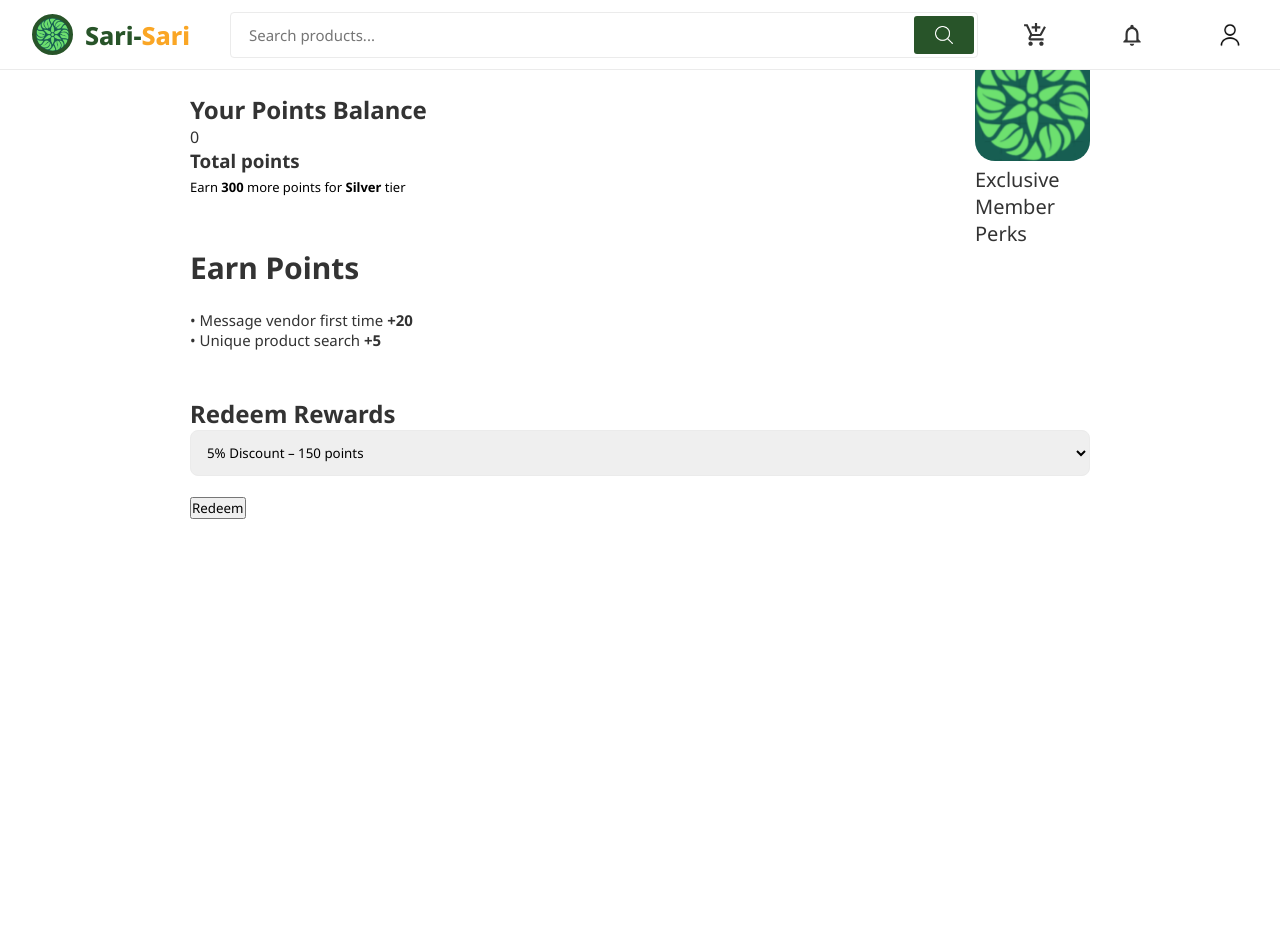
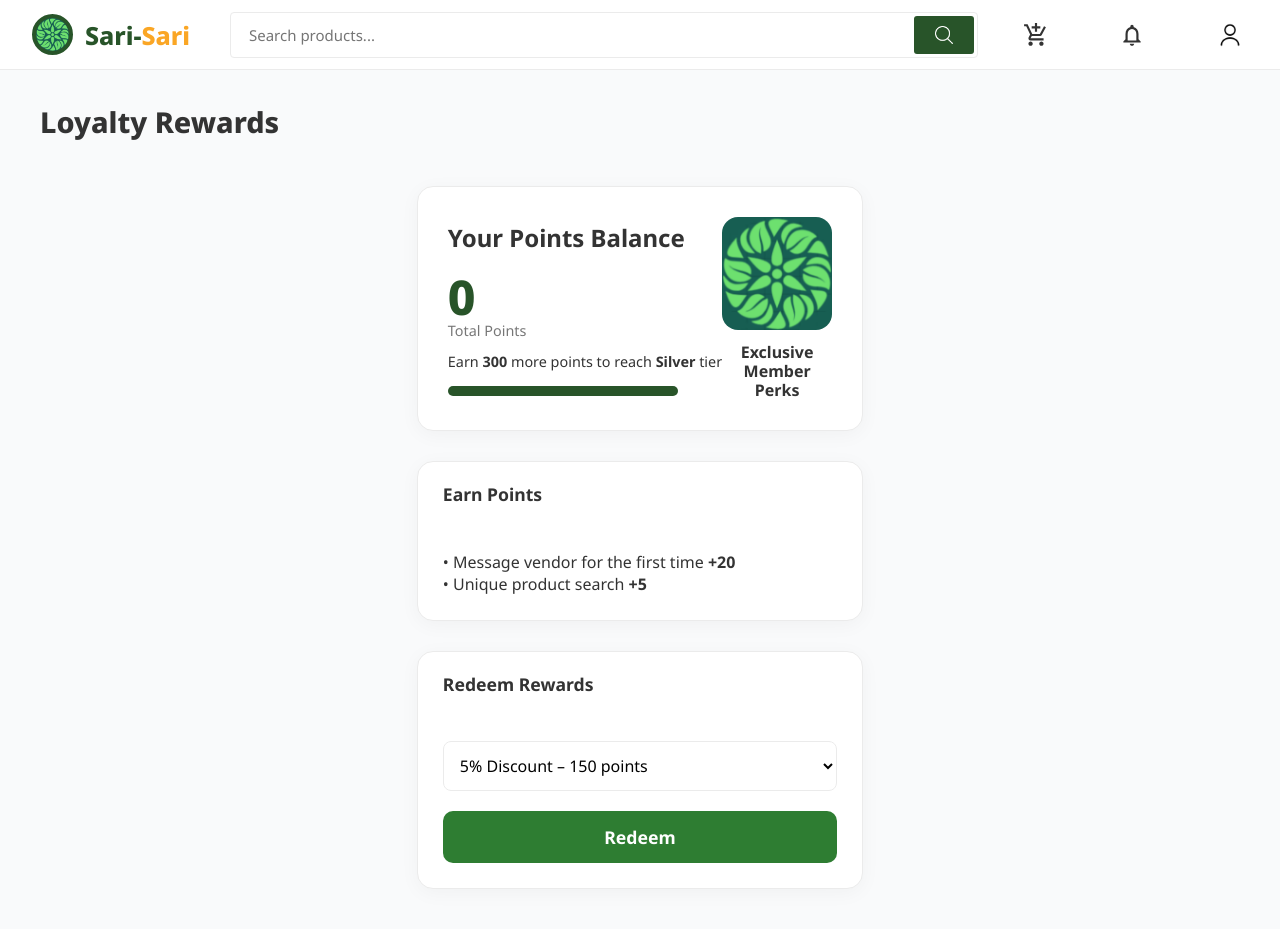
Before and after one commit to morel-porel/CSIT327-G1-Sari-SariAgriculturalMarket, a Django app: page /loyalty/ in a window 1280 px wide. Before the commit the page ends 519 px from the top, so only its background shows below. Run offline with Django 5.2, Linux system fonts and the light colour scheme; the visitor is signed in with stand-in values (Sample User, id 1); data comes from the database, SQL or seed files in the repository; data that the repository does not hold is empty.

Commit message:
Implemented UI adjustments for loyalty rewards system

```diff
--- a/static/css/consumer_profile.css
+++ b/static/css/consumer_profile.css
@@ -492,4 +492,115 @@
 
 .btn-save-main {
     background: var(--accent-primary); color: var(--text-on-accent); padding: 12px; border-radius: 8px; width: 100%; border:none; font-weight:bold; cursor:pointer;
+
 }
+
+.back-link {
+    font-size: 1rem;
+    color: var(--text-secondary);
+    text-decoration: none;
+}
+
+.back-link:hover {
+    color: var(--accent-primary);
+}
+
+.page-title {
+    font-size: 1.8rem;
+    font-weight: 800;
+    margin: 10px 0 25px;
+}
+
+/* MAIN CARD FLEX */
+.loyalty-main-card {
+    padding: 30px;
+}
+
+.loyalty-card-flex {
+    display: flex;
+    justify-content: space-between;
+    align-items: center;
+}
+
+.loyalty-info .title {
+    font-size: 1.5rem;
+    margin-bottom: 10px;
+}
+
+.loyalty-points {
+    font-size: 3rem;
+    font-weight: 800;
+    color: var(--accent-primary);
+    margin: 10px 0 0;
+}
+
+.points-label {
+    color: var(--text-secondary);
+    margin-top: -8px;
+    font-size: 0.9rem;
+}
+
+.progress-msg {
+    margin: 12px 0 15px;
+    font-size: 0.9rem;
+    color: var(--text-primary);
+}
+
+/* PROGRESS BAR */
+.progress-wrapper {
+    width: 230px;
+    height: 10px;
+    background: var(--bg-accent);
+    border-radius: 10px;
+}
+
+.progress-bar-fill {
+    height: 100%;
+    background: var(--accent-primary);
+    border-radius: 10px;
+}
+
+/* PERKS */
+.perks-box {
+    text-align: center;
+}
+
+.perk-img {
+    width: 110px;
+    border-radius: 16px;
+}
+
+.perk-text {
+    margin-top: 8px;
+    font-weight: 700;
+    color: var(--text-primary);
+    line-height: 1.2;
+}
+
+/* REWARD DROPDOWN */
+.reward-dropdown {
+    width: 100%;
+    padding: 12px;
+    border-radius: 8px;
+    border: 1px solid var(--border-color);
+    margin-bottom: 20px;
+    font-size: 1rem;
+    background: var(--bg-primary);
+}
+
+/* REDEEM BUTTON */
+.btn-redeem {
+    width: 100%;
+    padding: 14px;
+    border-radius: 10px;
+    border: none;
+    background: var(--accent-secondary);
+    color: var(--text-on-accent);
+    font-weight: 700;
+    font-size: 1.1rem;
+    cursor: pointer;
+}
+
+.btn-redeem:hover {
+    background: var(--accent-primary);
+}
--- a/templates/pages/loyalty_rewards.html
+++ b/templates/pages/loyalty_rewards.html
@@ -3,81 +3,90 @@
 
 {% block content %}
 <link rel="stylesheet" href="{% static 'css/consumer_profile.css' %}">
+<link rel="stylesheet" href="{% static 'css/loyalty_rewards.css' %}">
 
-<div class="loyalty-container">
+<div class="profile-page-wrapper">
 
-    <!-- Back + Page Title -->
-    <div class="loyalty-header" style="text-align:left; display:flex; align-items:center; gap:10px;">
-        <a href="{% url 'profile' %}" style="color:var(--text-primary); font-size:22px;">←</a>
-        <h1 style="margin:0;">Loyalty Rewards</h1>
+    <div class="profile-grid-layout">
+
+        <!-- BACK BUTTON (full width on top) -->
+        <div class="grid-column" style="grid-column: span 3; margin-bottom: -10px;">
+            <a href="{% url 'profile' %}" class="back-link">← Back to Profile</a>
+            <h1 class="page-title">Loyalty Rewards</h1>
         </div>
 
-    <!-- MAIN POINTS CARD -->
-    <div class="loyalty-card" style="max-width:900px; width:100%; margin:auto;">
+        <!-- MAIN CONTENT – CENTER COLUMN ONLY -->
+        <div class="grid-column" style="grid-column: span 3; max-width: 900px; margin:auto;">
 
-        <div style="display:flex; justify-content:space-between; width:100%; align-items:center;">
-            <div>
-                <h2 style="font-size: 67;">Your Points Balance</h2>
+            <!-- POINTS CARD -->
+            <div class="modern-card loyalty-main-card">
+
+                <div class="loyalty-card-flex">
+
+                    <div class="loyalty-info">
+                        <h2 class="title">Your Points Balance</h2>
+
                         <p class="loyalty-points">{{ loyalty.points }}</p>
-                <h3 style="font-size: 30;">Total points</h3>
+                        <p class="points-label">Total Points</p>
 
-                <p style="font-size:13px; margin-top:5px; color:#000000;">
+                        <p class="progress-msg">
                             {% if next_tier %}
-                        Earn <strong>{{ points_needed }}</strong> more points for <strong>{{ next_tier }}</strong> tier
+                                Earn <strong>{{ points_needed }}</strong> more points to reach <strong>{{ next_tier }}</strong> tier
                             {% else %}
                                 You reached the highest tier! 🎉
                             {% endif %}
                         </p>
 
-                {% comment %} Example: calculate % for progress bar {% endcomment %}
-                {% with progress=loyalty.points|divisibleby:150 %}
-                {% endwith %}
-
+                        <!-- PROGRESS BAR -->
                         <div class="progress-wrapper">
-                    <div class="progress-bar" style="width:{{ loyalty.points|floatformat:0 }}px; "></div>
+                            <div class="progress-bar-fill" style="width: {{ progress_percentage }}%;"></div>
                         </div>
                     </div>
 
                     <div class="perks-box">
-    <img src="{% static 'images/logo.png' %}" style="width:115px; border-radius: 20px;">
-    <br>
-    <p style="font-size:20px" > Exclusive<br>Member <br> Perks</p>
+                        <img src="{% static 'images/logo.png' %}" class="perk-img">
+                        <p class="perk-text">Exclusive<br>Member<br>Perks</p>
                     </div>
 
                 </div>
             </div>
 
-    <!-- ROW: Recent Activity + Earn Points -->
-    <div style="display:flex; gap:20px; flex-wrap:wrap; max-width:900px; margin:auto;">
-
-        <!-- Earn Points -->
-        <div class="reward-item" style="flex:1; min-width:350px; min-height: 150px;">
-            <h3 style="font-size:30px">Earn Points</h3>
-            <br>
-            <p style="font-size:15px">• Message vendor first time  <strong>+20</strong></p>
-            <p style="font-size:15px">• Unique product search  <strong>+5</strong></p>
+            <!-- EARN POINTS -->
+            <div class="modern-card">
+                <div class="card-header no-border">
+                    <h3>Earn Points</h3>
+                </div>
+                <div class="card-body">
+                    <p>• Message vendor for the first time <strong>+20</strong></p>
+                    <p>• Unique product search <strong>+5</strong></p>
                 </div>
             </div>
 
+            <!-- REDEEM REWARDS -->
+            <div class="modern-card">
+                <div class="card-header no-border">
+                    <h3>Redeem Rewards</h3>
+                </div>
 
-    <!-- REDEEM SECTION -->
-    <div id="redeem-section" style="max-width:900px; margin:auto;">
-        <h2>Redeem Rewards</h2>
-
+                <div class="card-body">
                     <form method="POST" action="{% url 'redeem_points' %}">
                         {% csrf_token %}
 
-            <select name="reward"
-                    style="padding:12px; border-radius:8px; border:1px solid var(--border-color); width:100%; margin-bottom:20px;">
+                        <select name="reward" class="reward-dropdown">
                             <option value="5% Discount|150">5% Discount – 150 points</option>
                             <option value="Free Delivery|300">Free Delivery – 300 points</option>
                             <option value="VIP Badge|700">VIP Badge – 700 points</option>
                         </select>
 
-            <button type="submit" class="btn-redeem">Redeem</button>
+                        <button type="submit" class="btn-redeem">
+                            Redeem
+                        </button>
                     </form>
+                </div>
             </div>
 
         </div>
+    </div>
+</div>
 
 {% endblock %}
```
Lines whose indentation alone changed are shown as unchanged.
